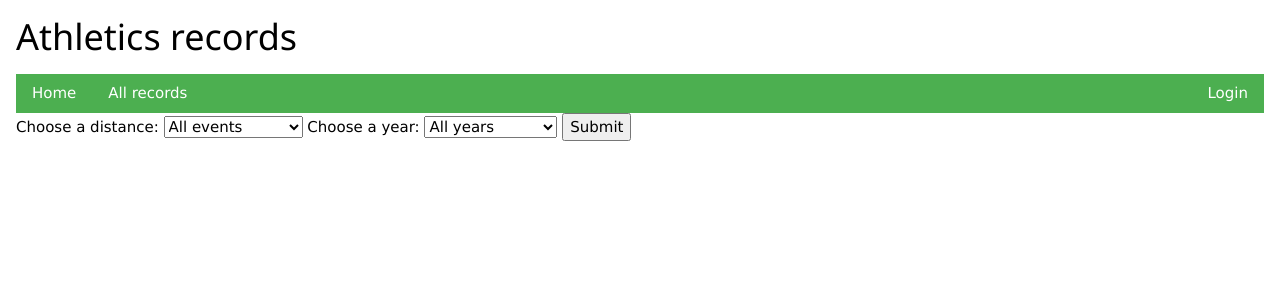
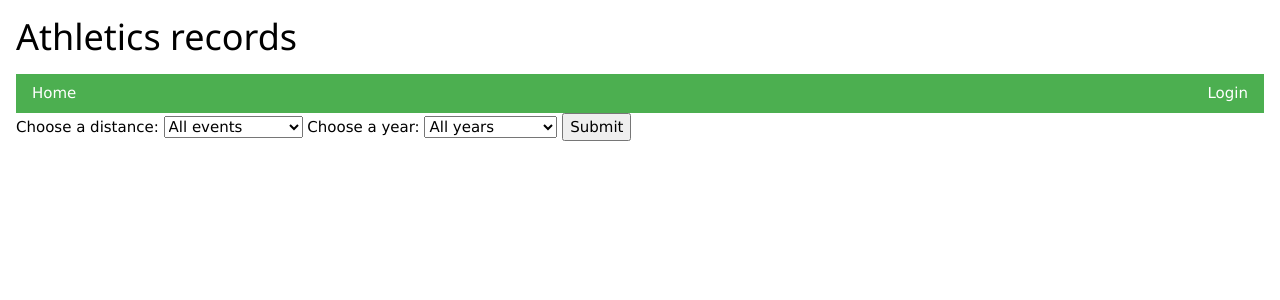
Before and after one commit to Na1yd/Athletic-records, a Flask app: page / in a window 1280 px wide. Shown: the top 300 px of the page. Run offline with Flask 3, Linux system fonts and the light colour scheme; data comes from the database, SQL or seed files in the repository.

```diff
--- a/templates/layout.html
+++ b/templates/layout.html
@@ -14,7 +14,6 @@
         </div>
         <div class="w3-bar w3-green">
             <a href="/" class="w3-bar-item w3-button">Home</a>
-            <a href="records" class="w3-bar-item w3-button">All records</a>
             {% if session.get('user_id') %}
                 <a href="/admin" class="w3-bar-item w3-button">Admin</a>
                 <a href="/logout" class="w3-bar-item w3-button w3-right">Logout</a>
```
Also changed, not shown: app.py (+11 -2 lines).
